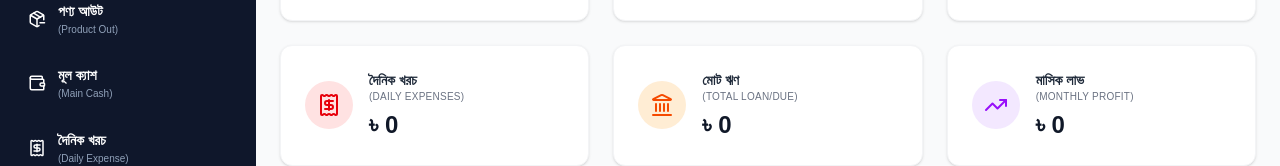
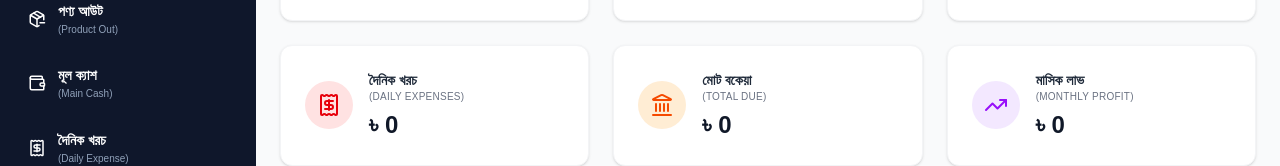
Before and after one commit to kayes147/bangla-erp, a Next.js app: page / in a window 1280 px wide. Shown: the part 240-406 px from the top of the page. Built offline with nearby package versions, Linux system fonts and the light colour scheme; no server answers.

Commit message:
Standardize Total Due naming on Dashboard to match Sidebar

```diff
--- a/src/app/page.tsx
+++ b/src/app/page.tsx
@@ -181,7 +181,7 @@ export default async function Home() {
             <Landmark size={24} />
           </div>
           <div>
-            <p className="text-sm font-bold text-gray-800">মোট ঋণ <span className="text-[10px] font-normal text-gray-500 block uppercase tracking-wide">(Total Loan/Due)</span></p>
+            <p className="text-sm font-bold text-gray-800">মোট বকেয়া <span className="text-[10px] font-normal text-gray-500 block uppercase tracking-wide">(Total Due)</span></p>
             <p className="text-2xl font-bold text-gray-900 mt-1">৳ {totalDueReceivable.toLocaleString()}</p>
           </div>
         </div>
```
